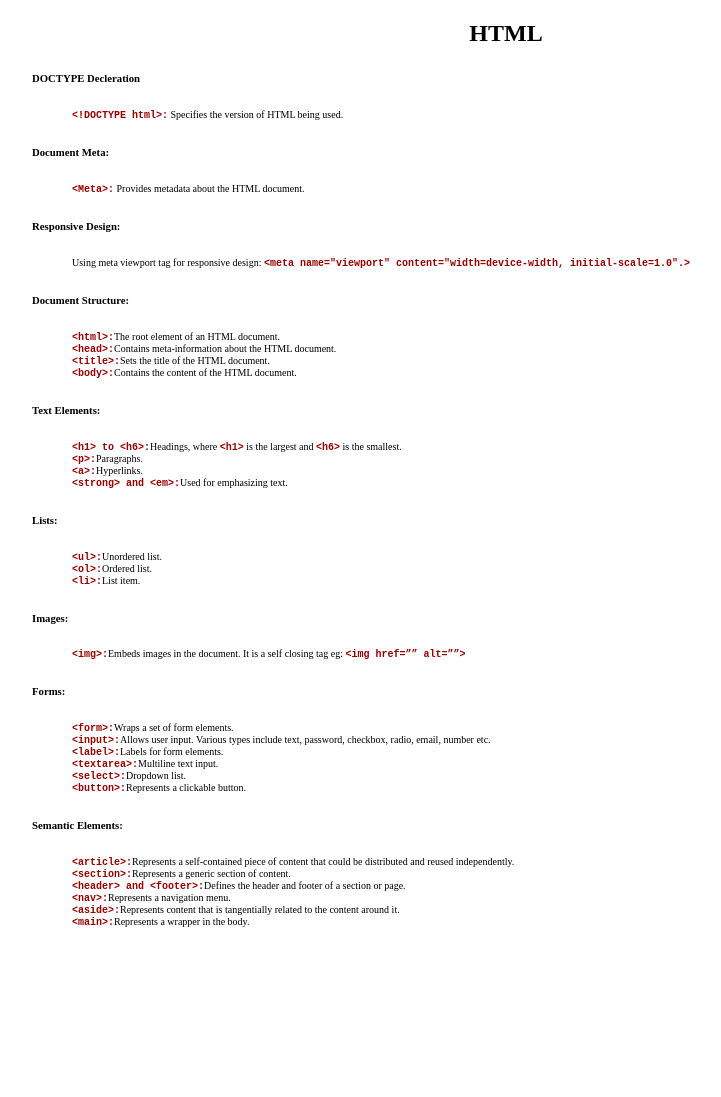
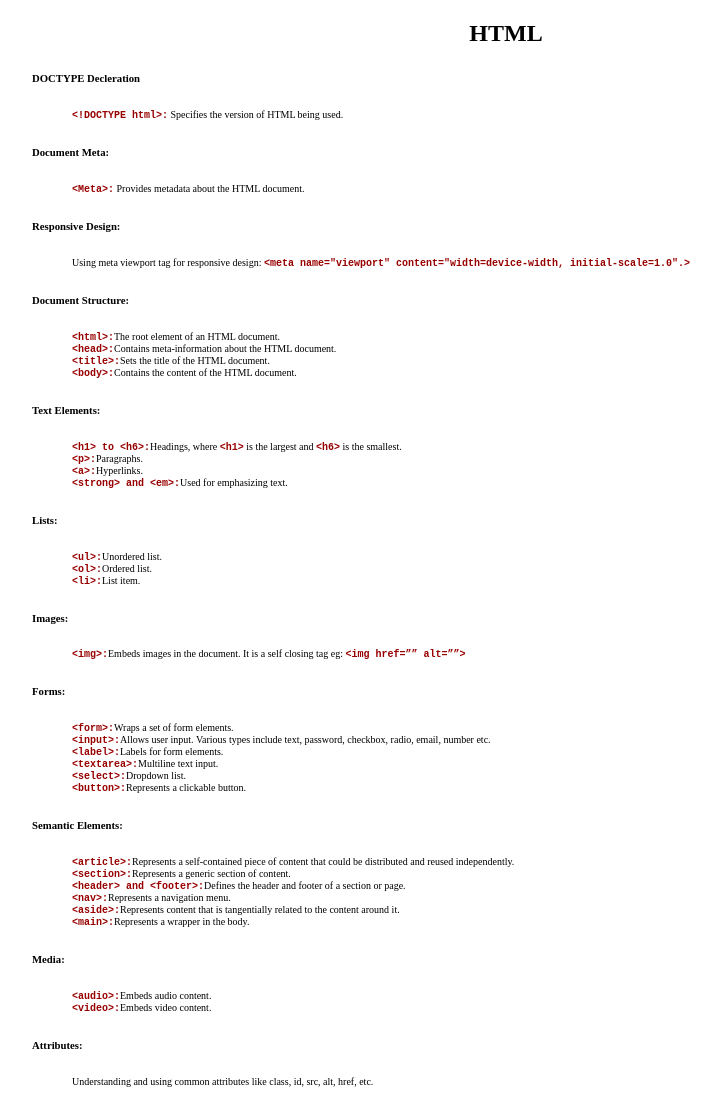
Before and after one commit to rkssingh2010/html-book, a plain HTML site: page index.html in a window 1280 px wide. Shown: the whole page, without its empty margins (134-855 px from the left). Before the commit the page ends 938 px from the top, so only its background shows below. Drawn offline with Linux system fonts and the light colour scheme; a web font is replaced by a local one.

Commit message:
Added Media and Attributes Section

```diff
--- a/index.html
+++ b/index.html
@@ -123,6 +123,20 @@
           <code>&lt;main&gt;:</code>Represents a wrapper in the body.
         </p>
       </section>
+      <section>
+        <h6>Media:</h6>
+        <p>
+          <code>&lt;audio&gt;:</code>Embeds audio content. <br />
+          <code>&lt;video&gt;:</code>Embeds video content.
+        </p>
+      </section>
+      <section>
+        <h6>Attributes:</h6>
+        <p>
+          Understanding and using common attributes like class, id, src, alt,
+          href, etc.
+        </p>
+      </section>
     </main>
   </body>
 </html>
```
